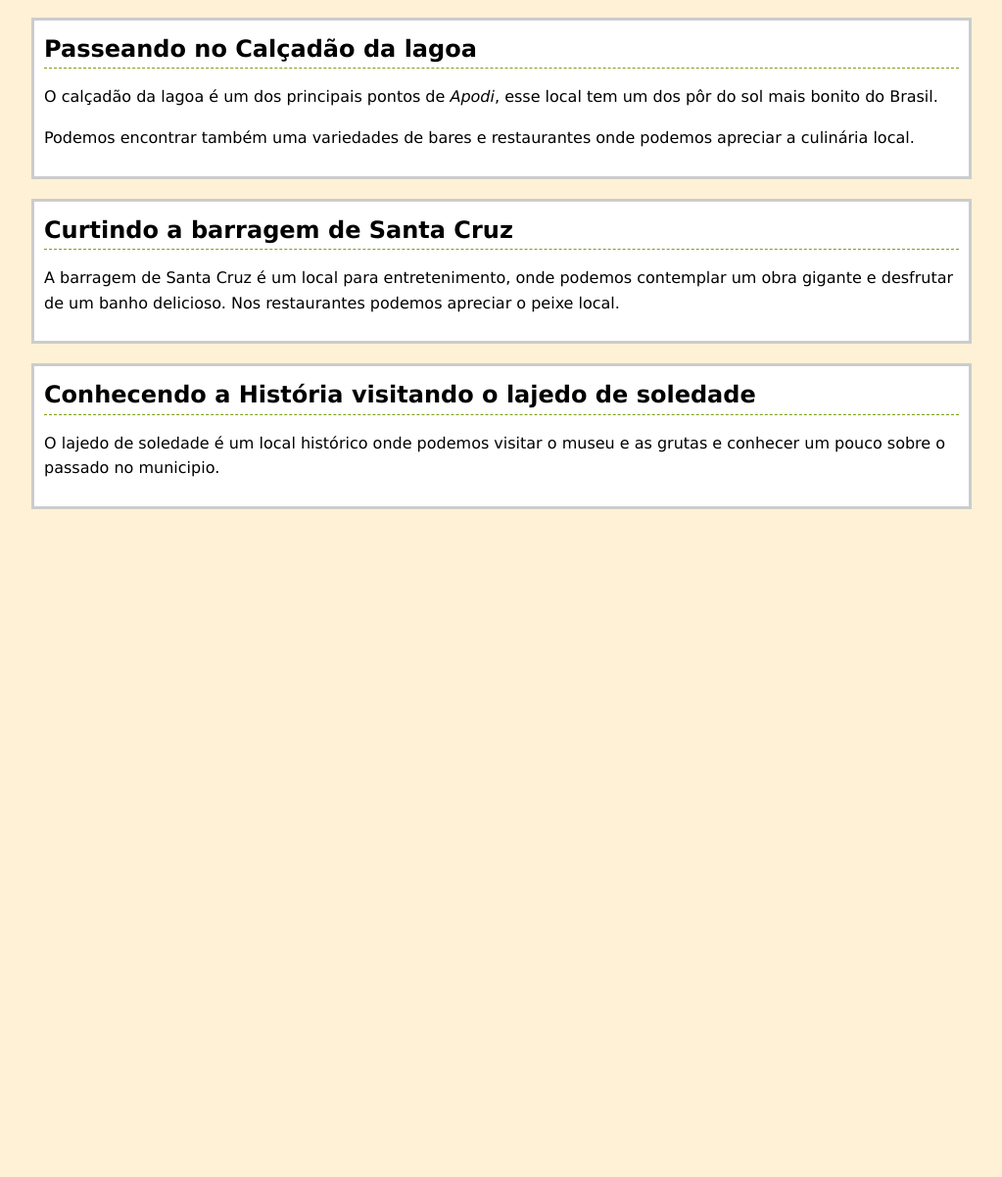
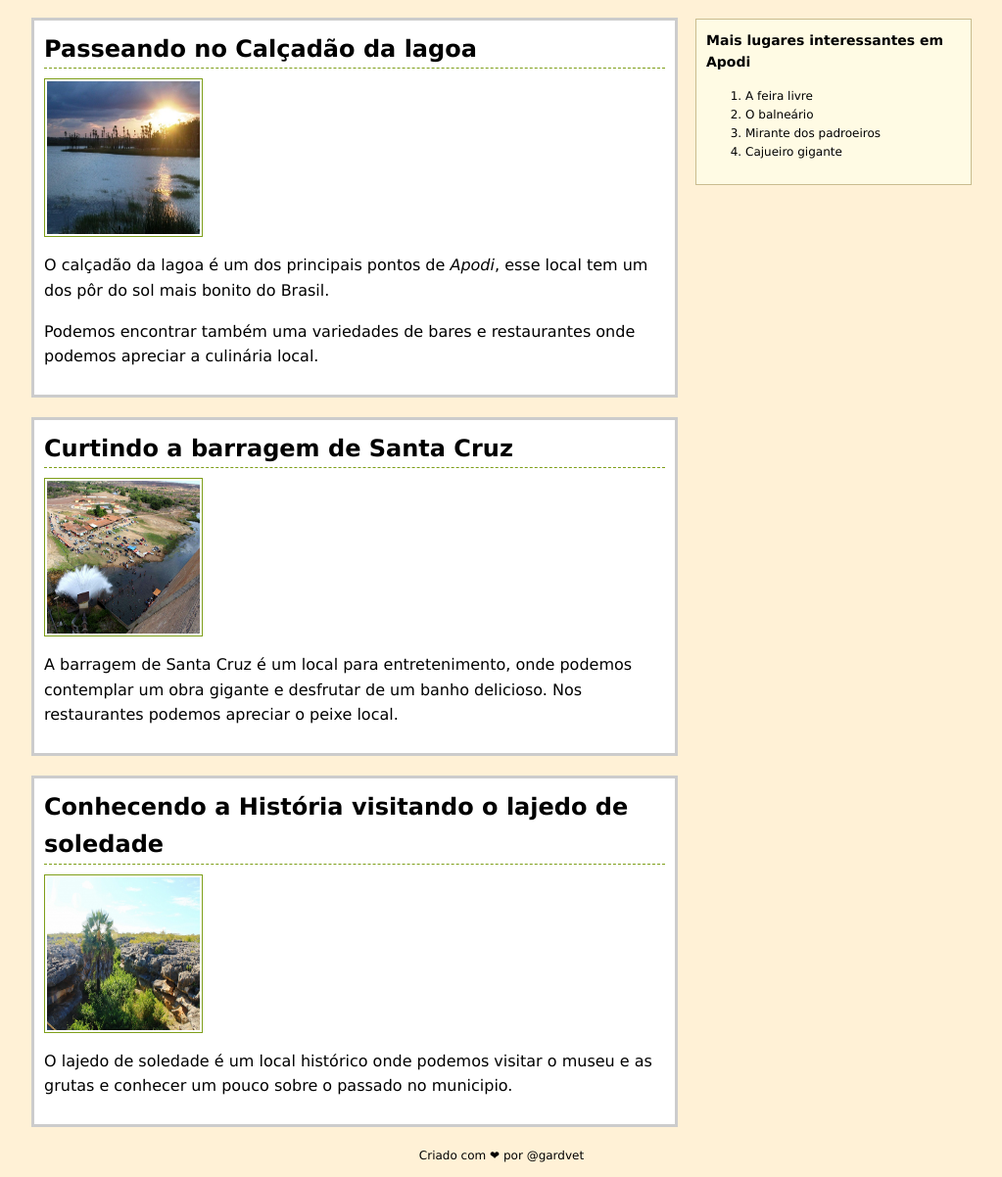
Before and after one commit to gardvet/MeuSite, a plain HTML site: page index.html in a window 1280 px wide. Shown: the part 76-1278 px from the top of the page at 98% size, without its empty margins (128-1151 px from the left). Before the commit the page ends 800 px from the top, so only its background shows below. Drawn offline with Linux system fonts and the light colour scheme.

Commit message:
Add files via upload

```diff
--- a/animacoes.css
+++ b/animacoes.css
@@ -6,10 +6,31 @@ h1 a {
     color: #7E9F19;
     text-decoration: none;
 }
+h1 a :hover {
+    background-color: #7E9F19;
+    color: #FFF;
+}
 body {
     background: #FFF1D6;
     font-family: Sans Unicode, Lucida Grande, Verdana, sans-serif;
     line-height: 1.6;
+}
+img {
+    width: 156px;
+    height: 156px;
+}
+.place img {
+    border: 1px solid #7E9F19;
+    float: left;
+    margin: 10px 10px 0 0;
+    padding: 2px
+}
+.clear {
+    clear: both;
+}
+.places {
+    float: left;
+    width: 660px;
 }
 .place {
     background-color: #FFF;
@@ -22,3 +43,22 @@ body {
     border-bottom: 1px dashed #7E9F19;
     margin: 0;
 }
+.footer {
+    font-size: 12px;
+    text-align: center;
+}
+.sidenote h3 {
+    font-size: 14px;
+    margin-top: 0;
+}
+.sidenote ol {
+    font-size: 12px;
+}
+.sidenote {
+    background-color: #FFFBE4;
+    border: 1px solid #C9BC8F;
+    float: right;
+    padding: 10px;
+    width: 260px;
+    margin-top: 95px;
+}
--- a/index.html
+++ b/index.html
@@ -9,11 +9,14 @@
   </head>
   <body>
     <div class="container">
+      <div class="places">
 
       <h1> <a href=''>O que tem de melhor em Apodi!</a></h1>
 
       <div class="place">
         <h2>Passeando no Calçadão da lagoa</h2>
+        <img src="calcadao_lagoa.png" alt="Calçadão da lagoa de Apodi">
+        <div class="clear"></div>
         <p>
           O calçadão da lagoa é um dos principais pontos de <em>Apodi</em>, esse local tem um dos pôr do sol mais bonito do Brasil. <p>Podemos encontrar também uma variedades de bares e restaurantes
           onde podemos apreciar a culinária local.</p>
@@ -22,6 +25,8 @@
 
       <div class="place">
         <h2>Curtindo a barragem de Santa Cruz</h2>
+        <img src="barragem.png" alt="Barragem de Santa Cruz em Apodi">
+        <div class="clear"></div>
         <p>
           A barragem de Santa Cruz é um local para entretenimento, onde podemos contemplar um obra gigante
           e desfrutar de um banho delicioso. Nos restaurantes podemos apreciar o peixe local.
@@ -30,11 +35,26 @@
 
       <div class="place">
         <h2>Conhecendo a História visitando o lajedo de soledade</h2>
+        <img src="lajedo.png" alt="Lajedo de Soledade">
+        <div class="clear"></div>
         <p>
           O lajedo de soledade é um local histórico onde podemos visitar o museu e as grutas e conhecer
           um pouco sobre o passado no municipio.
         </p>
       </div>
+    </div>
+      <div class="sidenote">
+        <h3>Mais lugares interessantes em Apodi</h3>
+        <ol>
+          <li>A feira livre</li>
+          <li>O balneário</li>
+          <li>Mirante dos padroeiros</li>
+          <li>Cajueiro gigante</li>
+        </ol>
+      </div>
+      <div class="footer clear">
+        <p>Criado com ❤ por @gardvet</p>
+      </div>
 
     <script src="jquery.min.js"></script>
   </body>
```
Also changed, not shown: barragem.png (added), calcadao_lagoa.png (added), lajedo.png (added).
